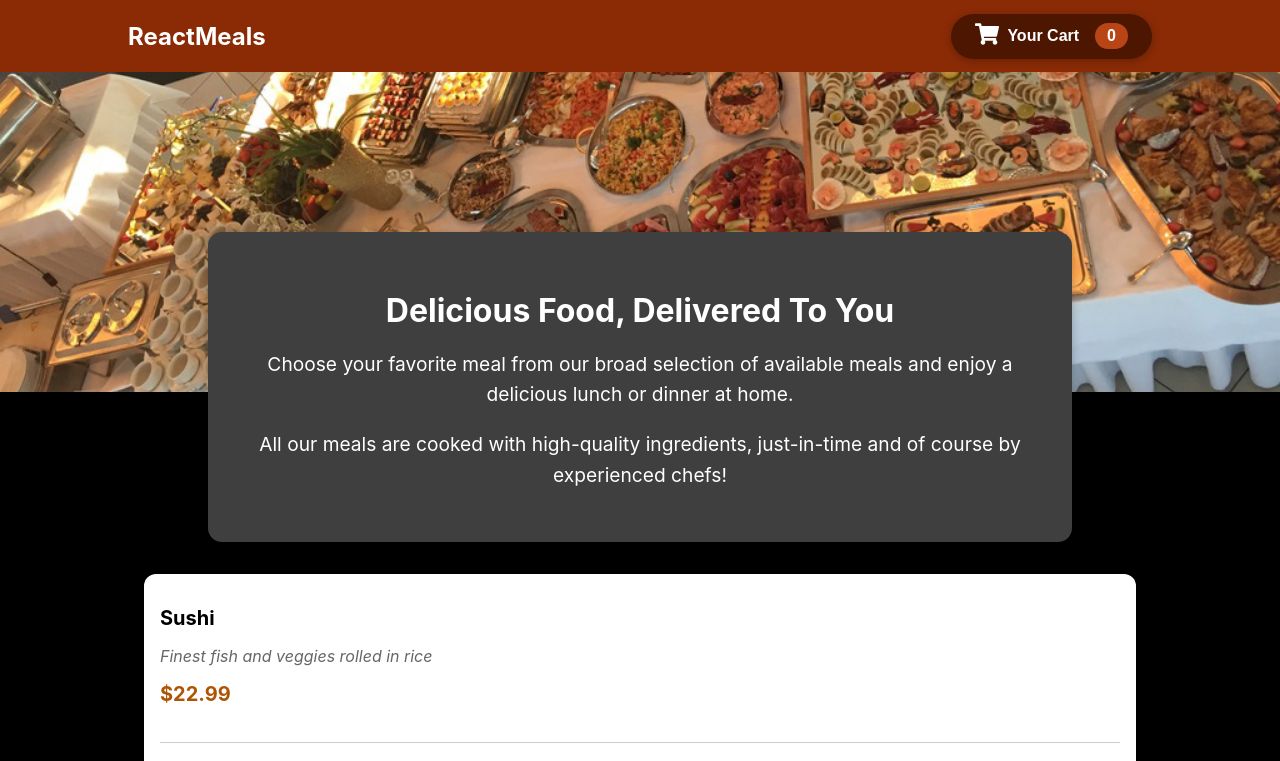
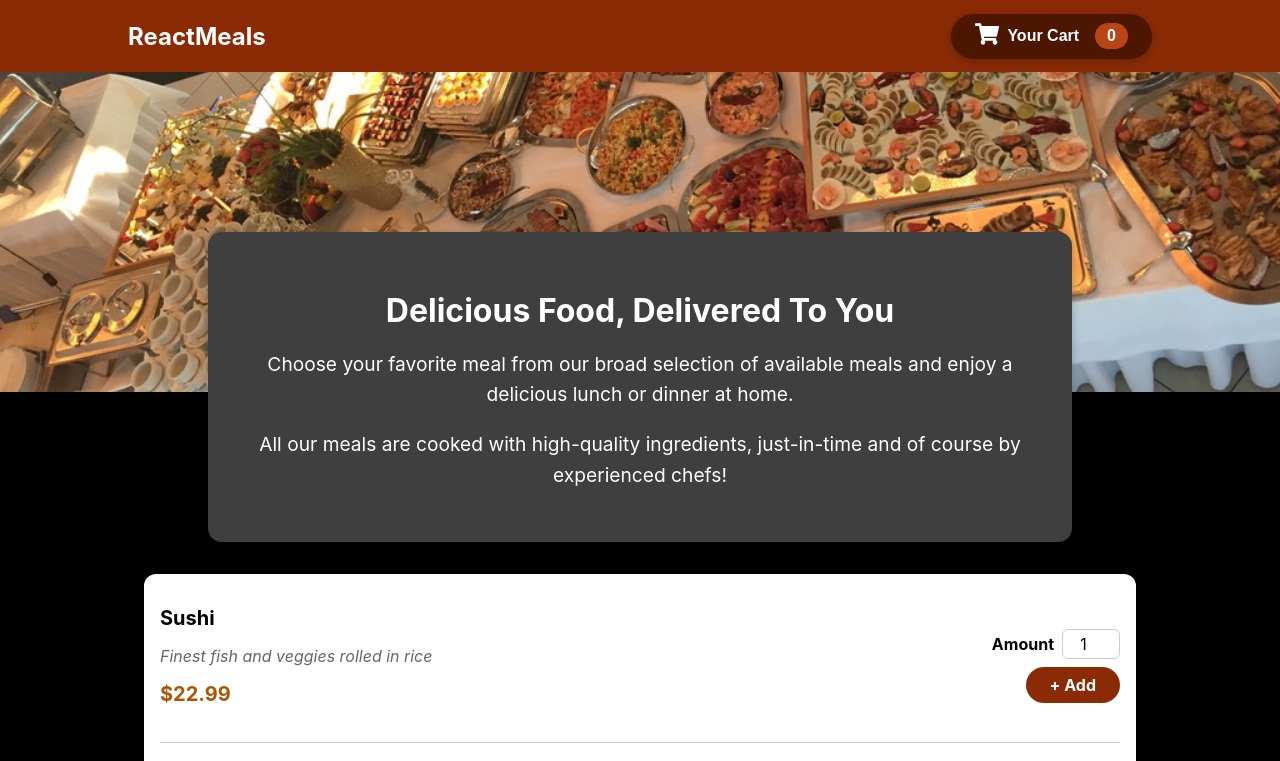
Before and after one commit to vaidehi2401/Restaurant_Website, a React (Create React App) app: page / in a window 1280 px wide. Shown: the top 761 px of the page. Built offline with nearby package versions, Linux system fonts and the light colour scheme.

Commit message:
Added Form

```diff
--- a/src/Meals/AvailableMeals.js
+++ b/src/Meals/AvailableMeals.js
@@ -1,5 +1,7 @@
 import React from "react";
 import "./AvailableMeals.css";
+import MealItem from "./MealItem/MealItem";
+
 
 const AvailableMeals = () => {
   const meals = [
@@ -57,13 +59,12 @@ const AvailableMeals = () => {
     <section className="meals">
       <ul>
         {meals.map((meal) => (
-          <li key={meal.id} className="meal-item">
-            <div>
-              <h3>{meal.name}</h3>
-              <p className="description">{meal.description}</p>
-              <p className="price">{meal.price}</p>
-            </div>
-          </li>
+          <MealItem
+            key={meal.id}
+            name={meal.name}
+            description={meal.description}
+            price={meal.price}
+          />
         ))}
       </ul>
     </section>
--- /dev/null
+++ b/src/Meals/MealItem/MealItem.css
@@ -0,0 +1,44 @@
+.meals {
+  max-width: 60rem;
+  width: 90%;
+  margin: 2rem auto;
+  background-color: white;
+  border-radius: 12px;
+  padding: 1rem;
+  box-shadow: 0 2px 8px rgba(0, 0, 0, 0.2);
+}
+
+.meals ul {
+  list-style: none;
+  margin: 0;
+  padding: 0;
+}
+
+.meal-item {
+  border-bottom: 1px solid #ccc;
+  padding: 1rem 0;
+  display: flex;
+  justify-content: space-between; /* space between left and right */
+  align-items: center;            /* vertically align */
+}
+
+.meal-item:last-of-type {
+  border-bottom: none;
+}
+
+.meal-item h3 {
+  margin: 0 0 0.25rem 0;
+  font-size: 1.25rem;
+}
+
+.meal-item .description {
+  font-style: italic;
+  color: #666;
+}
+
+.meal-item .price {
+  font-weight: bold;
+  color: #ad5502;
+  font-size: 1.25rem;
+  margin-top: 0.25rem;
+}
--- /dev/null
+++ b/src/Meals/MealItem/MealItem.js
@@ -0,0 +1,19 @@
+import React from "react";
+import "./MealItem.css"; // Optional if you have specific styling
+import MealItemForm from "./MealItemForm";
+const MealItem = (props) => {
+  return (
+    <li className="meal-item">
+      <div>
+        <h3>{props.name}</h3>
+        <p className="description">{props.description}</p>
+        <p className="price">{props.price}</p>
+      </div>
+      <div>
+      <MealItemForm/>
+      </div>
+    </li>
+  );
+};
+
+export default MealItem;
--- /dev/null
+++ b/src/Meals/MealItem/MealItemForm.css
@@ -0,0 +1,23 @@
+.meal-item-form {
+  display: flex;
+  flex-direction: column;
+  align-items: flex-end; /* Right-align everything */
+  gap: 0.5rem;
+}
+
+.meal-item-form button {
+  font: inherit;
+  cursor: pointer;
+  background-color: #8a2b06;
+  color: white;
+  border: none;
+  padding: 0.5rem 1.5rem;
+  border-radius: 25px;
+  font-weight: bold;
+  transition: background-color 0.3s ease;
+}
+
+.meal-item-form button:hover,
+.meal-item-form button:active {
+  background-color: #641e03;
+}
--- /dev/null
+++ b/src/Meals/MealItem/MealItemForm.js
@@ -0,0 +1,23 @@
+import React from "react";
+import Input from "../../UI/Input";
+import "./MealItemForm.css";
+
+const MealItemForm = () => {
+  return (
+    <form className="meal-item-form">
+      <Input
+        label="Amount"
+        input={{
+          id: "amount",
+          type: "number",
+          min: 1,
+          max: 5,
+          defaultValue: 1,
+        }}
+      />
+      <button type="submit">+ Add</button>
+    </form>
+  );
+};
+
+export default MealItemForm;
--- /dev/null
+++ b/src/UI/Input.css
@@ -0,0 +1,18 @@
+.input {
+  display: flex;
+  align-items: center; /* Puts label to the left of input */
+  gap: 0.5rem;
+}
+
+.input label {
+  font-weight: bold;
+}
+
+.input input {
+  width: 3rem;
+  padding: 0.25rem;
+  border-radius: 6px;
+  border: 1px solid #ccc;
+  font: inherit;
+  text-align: center;
+}
--- /dev/null
+++ b/src/UI/Input.js
@@ -0,0 +1,13 @@
+import React from "react";
+import "./Input.css";
+
+const Input = (props) => {
+  return (
+    <div className="input">
+      <label htmlFor={props.input.id}>{props.label}</label>
+      <input {...props.input} />
+    </div>
+  );
+};
+
+export default Input;
```
